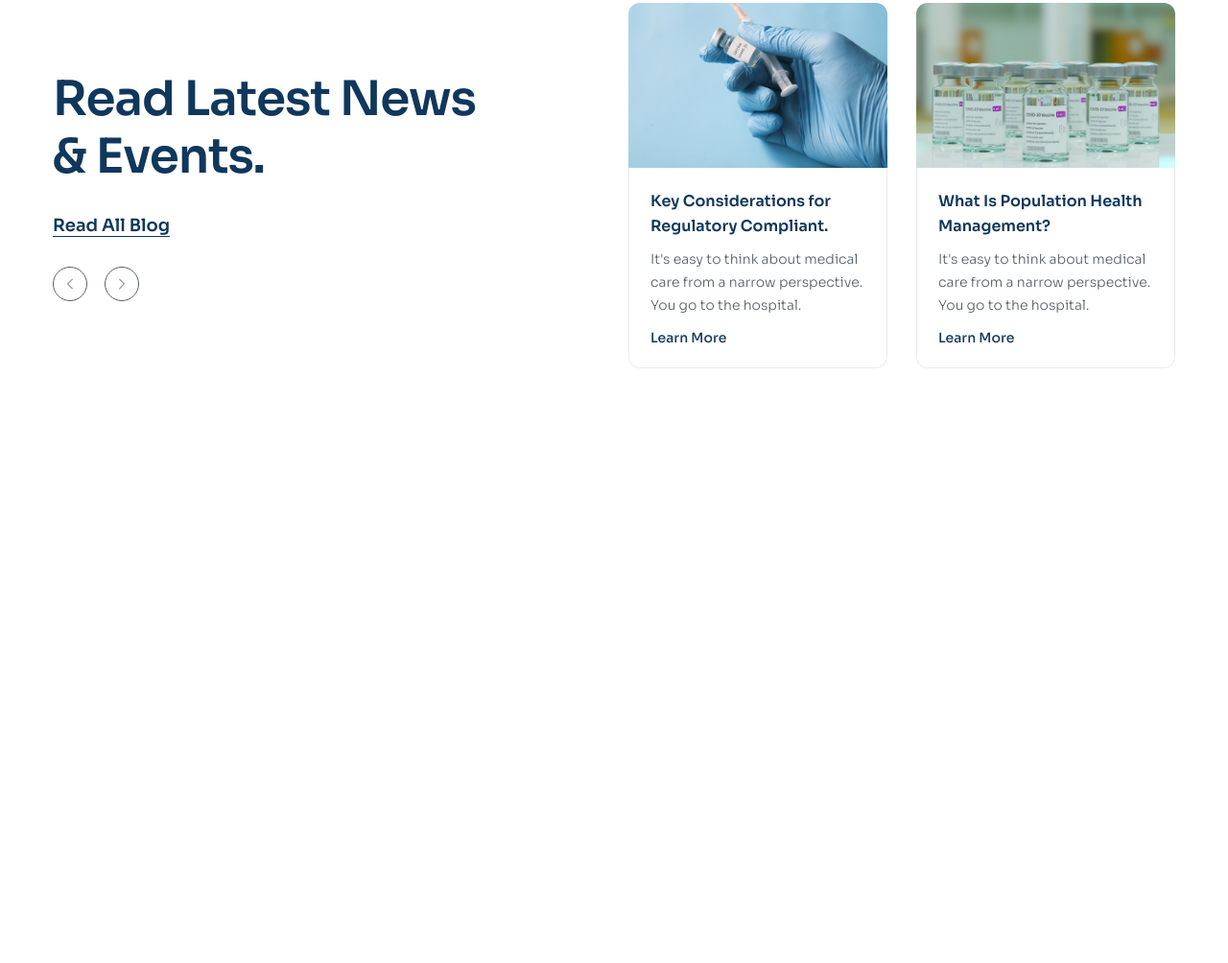
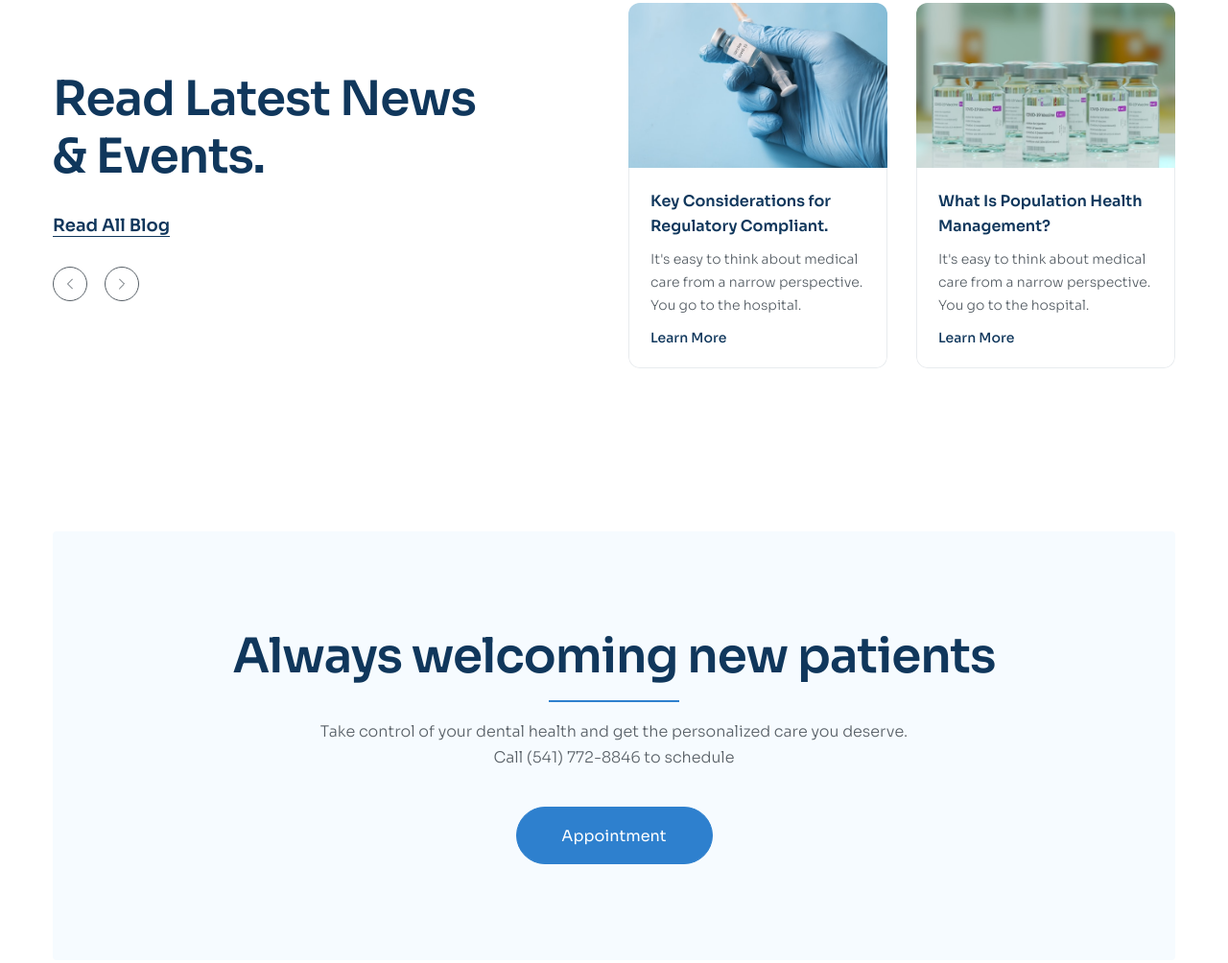
Before and after one commit to Minh-Kop/htmlcss-project-03, a plain HTML site: page index.html in a window 1280 px wide. Shown: the part 5113-6117 px from the top of the page at 96% size. Drawn offline with Linux system fonts and the light colour scheme.

Commit message:
Làm phần appointment

```diff
--- a/assets/css/styles.css
+++ b/assets/css/styles.css
@@ -605,18 +605,27 @@ a {
 
 .news__item:hover {
     box-shadow: 0px 18px 50px 0px #0000000d;
-    transform: translateY(-8px);
 }
 
 .news__item:hover .news-item__body {
     border-color: #ffffff;
 }
 
+.news__item:hover .news-item__img {
+    transform: scale(1.1);
+}
+
 .news-item__thumb {
+    height: 172px;
+    overflow: hidden;
+}
+
+.news-item__img {
     display: block;
     width: 100%;
-    height: 172px;
+    height: 100%;
     object-fit: cover;
+    transition: 0.25s;
 }
 
 .news-item__body {
@@ -655,3 +664,39 @@ a {
 .news-item__more:hover {
     color: #2e80ce;
 }
+
+/* Appointment */
+.appointment {
+    padding: 85px 0 170px;
+}
+
+.appointment__inner {
+    padding: 100px 178px;
+    background: #f6fbff;
+    text-align: center;
+    border-radius: 4px;
+}
+
+.appointment__heading {
+    position: relative;
+    padding-bottom: 18px;
+}
+
+.appointment__heading::after {
+    position: absolute;
+    left: 0;
+    right: 0;
+    bottom: 0;
+    margin: 0 auto;
+    display: block;
+    content: '';
+    width: 136px;
+    height: 2px;
+    background: #2e80ce;
+}
+
+.appointment__desc {
+    margin: 18px auto 38px;
+    max-width: 617px;
+    font-size: 1.6rem;
+}
--- a/index.html
+++ b/index.html
@@ -392,9 +392,9 @@
                         <div class="news__list">
                             <!-- News item 1 -->
                             <article class="news__item">
-                                <figure>
+                                <figure class="news-item__thumb">
                                     <a href="#!">
-                                        <img src="./assets/img/news-item__thumb-01.jpg" alt="" class="news-item__thumb">
+                                        <img src="./assets/img/news-item__thumb-01.jpg" alt="" class="news-item__img">
                                     </a>
                                 </figure>
                                 <section class="news-item__body">
@@ -413,9 +413,9 @@
 
                             <!-- News item 2 -->
                             <article class="news__item">
-                                <figure>
+                                <figure class="news-item__thumb">
                                     <a href="#!">
-                                        <img src="./assets/img/news-item__thumb-02.jpg" alt="" class="news-item__thumb">
+                                        <img src="./assets/img/news-item__thumb-02.jpg" alt="" class="news-item__img">
                                     </a>
                                 </figure>
                                 <section class="news-item__body">
@@ -435,6 +435,22 @@
                     </div>
                 </div>
             </section>
+
+            <!-- Appointment -->
+            <section class="appointment">
+                <div class="container">
+                    <div class="appointment__inner">
+                        <h2 class="section-heading appointment__heading">
+                            Always welcoming new patients
+                        </h2>
+                        <p class="section-desc appointment__desc">
+                            Take control of your dental health and get the personalized care you deserve. Call (541)
+                            772-8846 to schedule
+                        </p>
+                        <a href="#!" class="btn">Appointment</a>
+                    </div>
+                </div>
+            </section>
         </main>
     </body>
 
```
